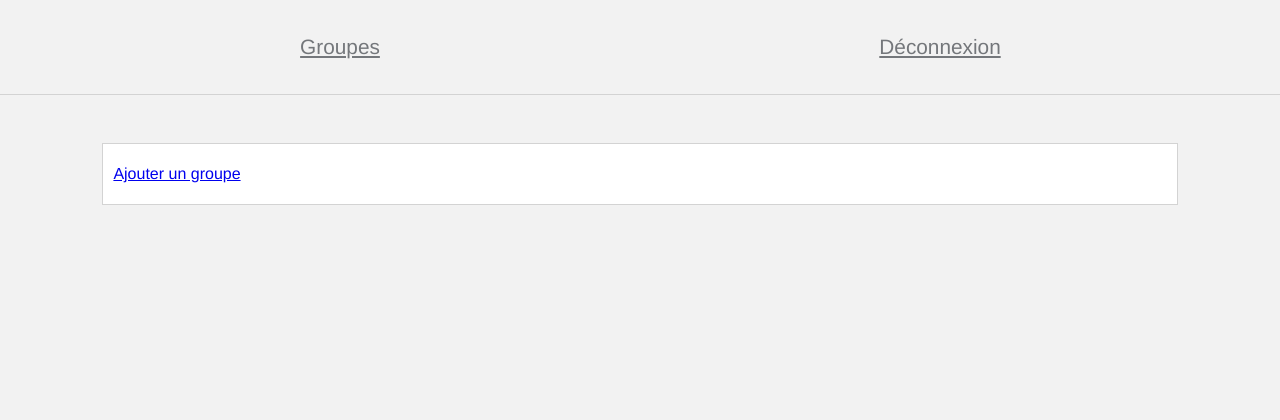
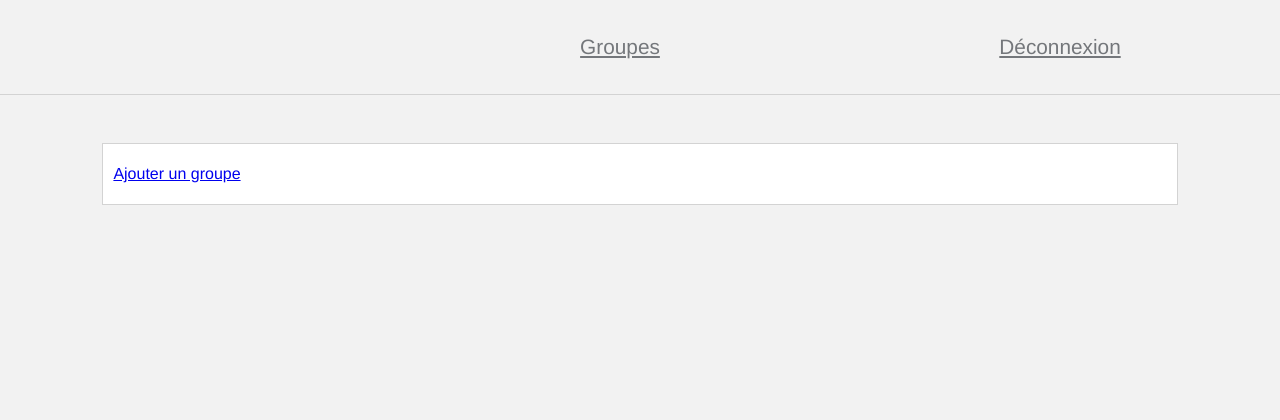
Before and after one commit to RobinDumontChaponet/trombinoscope, a PHP site: page / in a window 1280 px wide. Shown: the top 420 px of the page. Run offline with PHP 8.4, Linux system fonts and the light colour scheme; the visitor is signed in with stand-in values (Sample User, id 1); data that the repository does not hold is empty.

Commit message:
peiruqgh

```diff
--- a/includes/menu.inc.php
+++ b/includes/menu.inc.php
@@ -3,11 +3,13 @@ $items = array(
 	'trombi/index.php'=>'<a href="index.php" title="Voir tous les groupes"><span>Groupes</span></a>',
 	''=>'<a href="deconnection.php" title="Se déconnecter"><span>Déconnexion</span></a>',
 ); ?>
-<nav>
-  <ul>
+<header>
+  <nav>
+  	<ul>
 <?php
 foreach($items as $key => $item)
-	echo '	<li'.(($_SERVER['PHP_SELF']==$key)?' class="active"':'').'>'.$item.'</li>'."\n";
+	echo '	  <li'.(($_SERVER['PHP_SELF']==$key)?' class="active"':'').'>'.$item.'</li>'."\n";
 ?>
-  </ul>
-</nav>
+	</ul>
+  </nav>
+</header>
--- a/style/general.css
+++ b/style/general.css
@@ -51,9 +51,13 @@ body {
 	padding-bottom: 3.125em;
 	margin-bottom: -3em;
 }
-nav {
+header {
+	padding-left: 400px;
 	border-bottom: 1px solid lightgrey;
 	margin-bottom: 3em;
+}
+nav {
+
 }
 nav ul {
 	position: relative;
```
